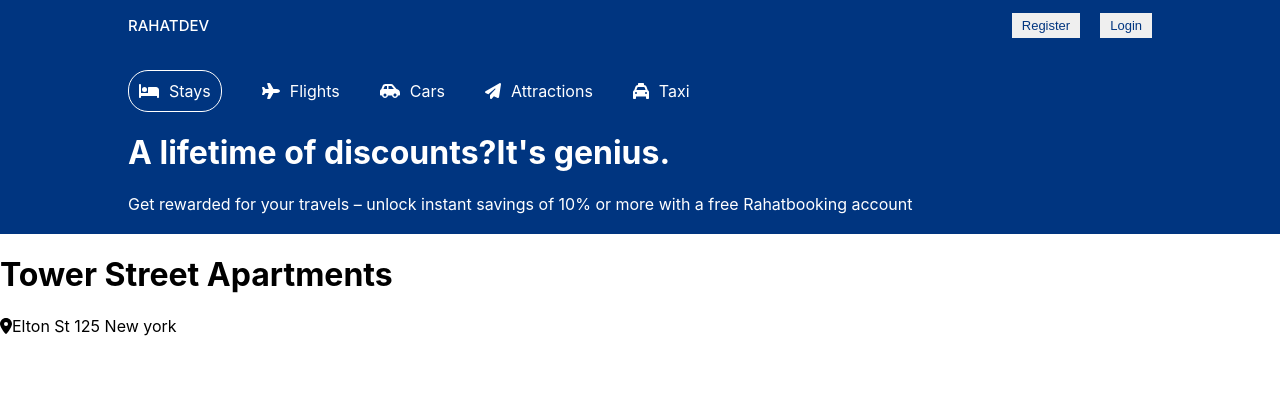
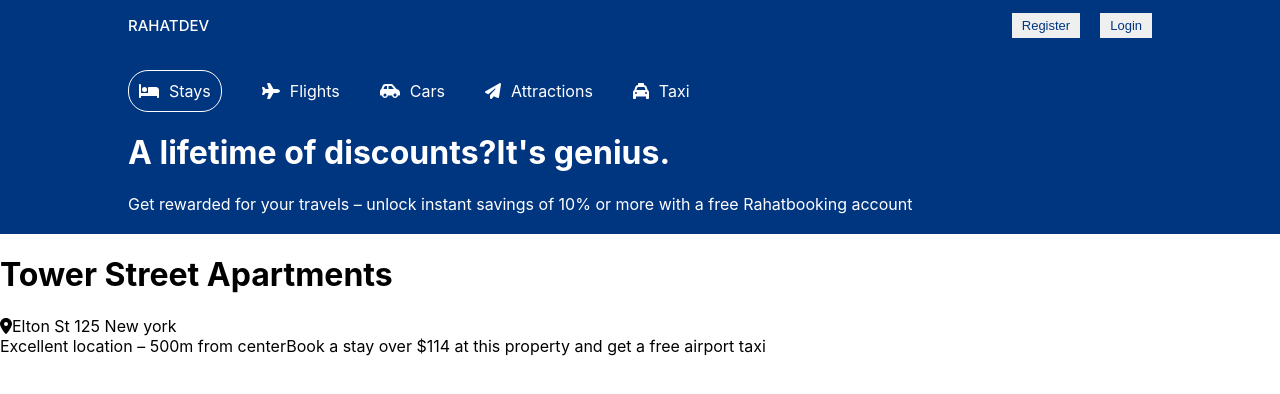
Before and after one commit to bellicose77/booking-app-clientside, a React (Create React App) app: page /hotels/1 in a window 1280 px wide. Shown: the top 394 px of the page. Built offline with nearby package versions, Linux system fonts and the light colour scheme.

Commit message:
single hotel description

```diff
--- a/src/pages/Hotel/Hotel.js
+++ b/src/pages/Hotel/Hotel.js
@@ -21,6 +21,12 @@ const Hotel = () => {
                     <FontAwesomeIcon icon={faLocationDot}/>
                     <span>Elton St 125 New york</span>
                 </div>
+                <span className="hotelDistance">
+            Excellent location – 500m from center
+          </span>
+          <span className="hotelPriceHighlight">
+            Book a stay over $114 at this property and get a free airport taxi
+          </span>
             </div>
            </div>
         </div>
```
